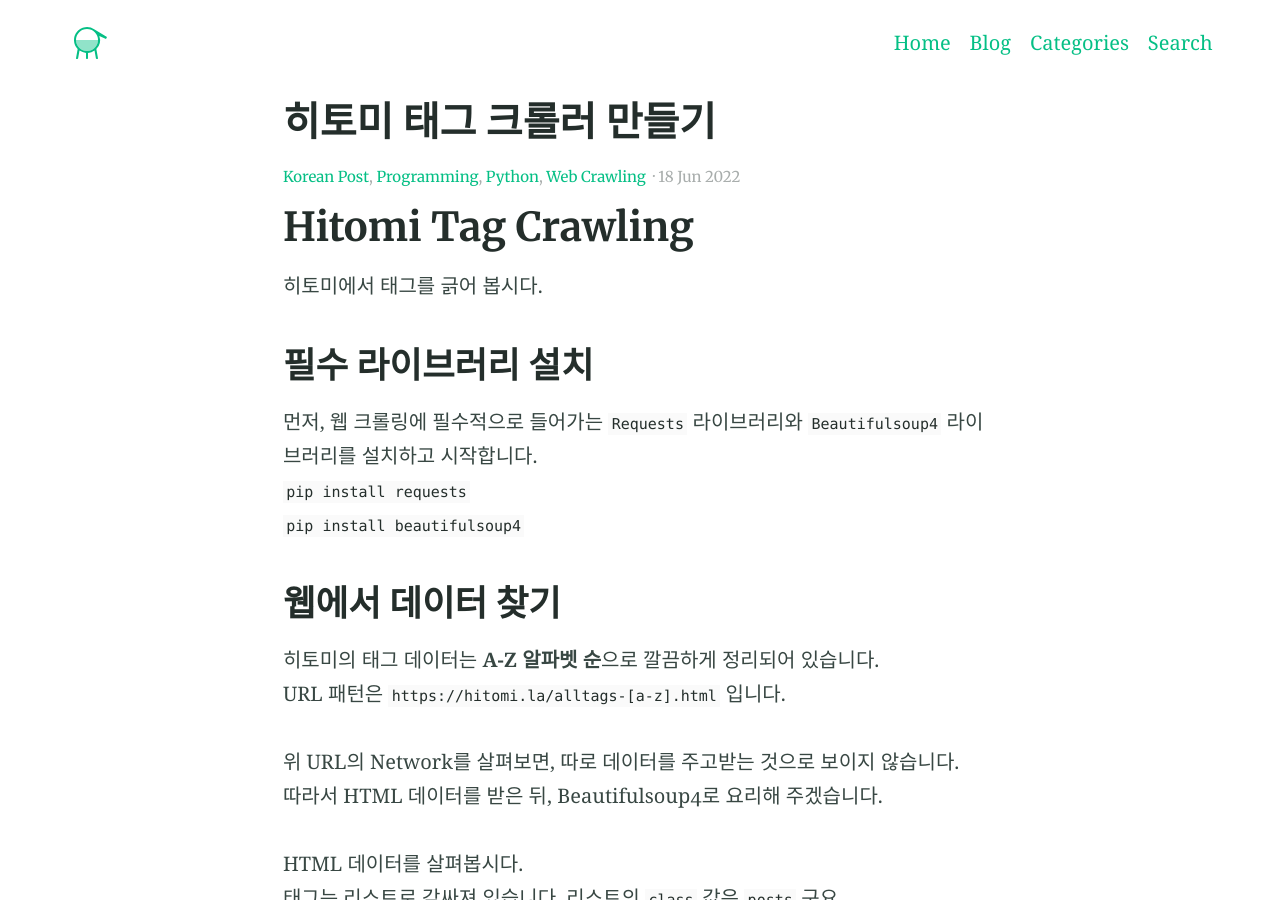
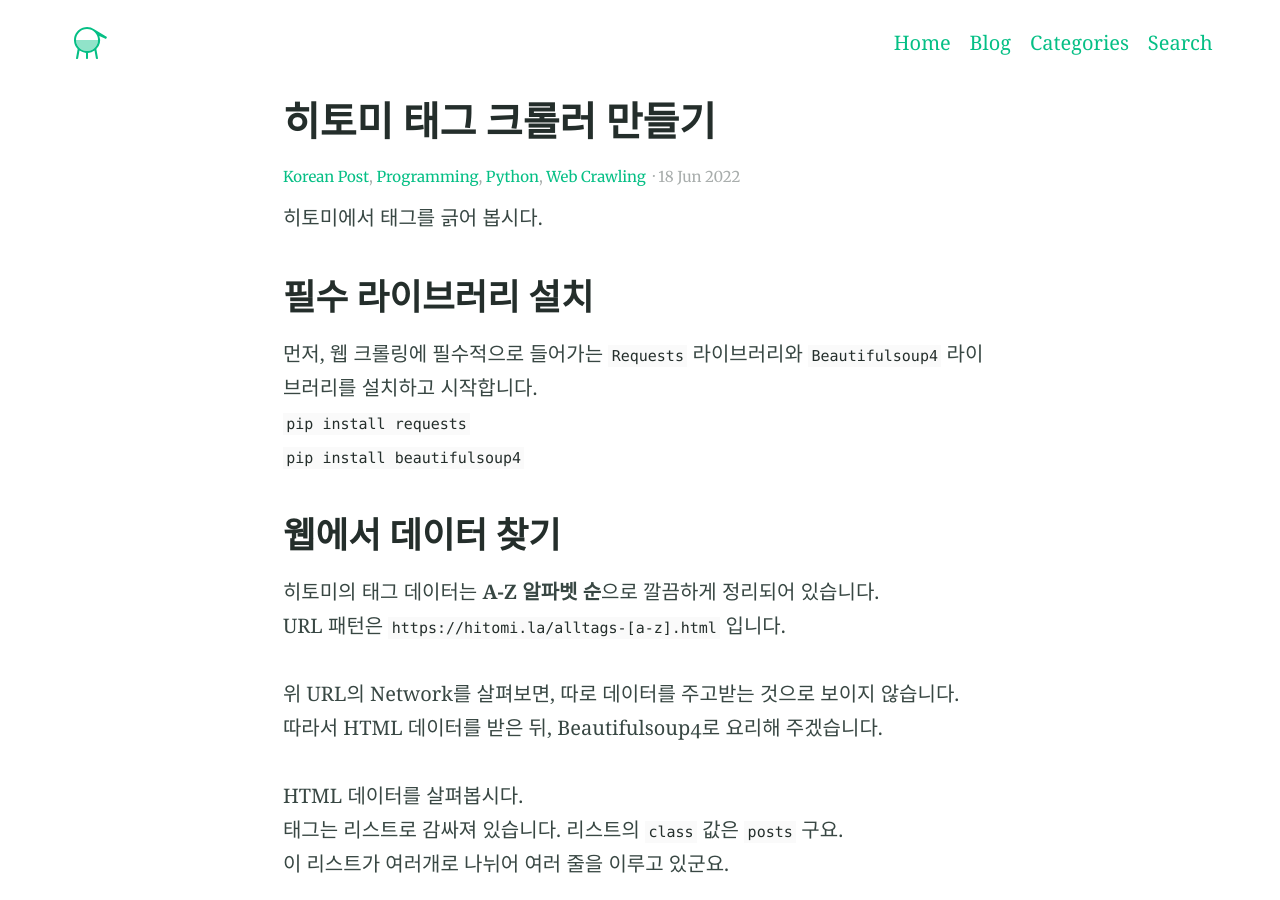
Before and after one commit to sserve-kr/sserve-kr.github.io, a Jekyll site: the page built from _posts/2022-06-18-1.md, in a window 1280 px wide and 900 px high. Built offline with Jekyll 4.4.1, drawn with Linux system fonts in a browser that asks for light colours; comment, search, counter and statistics services are not loaded.

Commit message:
Update 2022-06-18-1.md

```diff
--- a/_posts/2022-06-18-1.md
+++ b/_posts/2022-06-18-1.md
@@ -8,7 +8,6 @@ categories:
 excerpt: 이 글에서는 Requests와 Beautifulsoup4 라이브러리를 활용해 히토미 태그 크롤링 스크립트를 짜보겠습니다.
 ---
 
-# Hitomi Tag Crawling
 히토미에서 태그를 긁어 봅시다.
 
 ## 필수 라이브러리 설치
```
